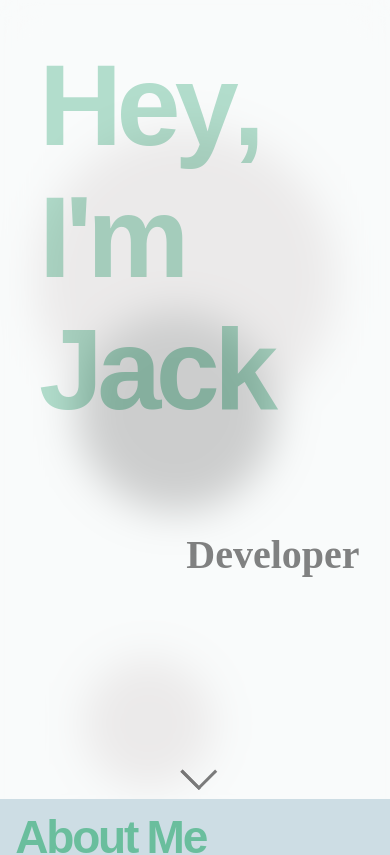
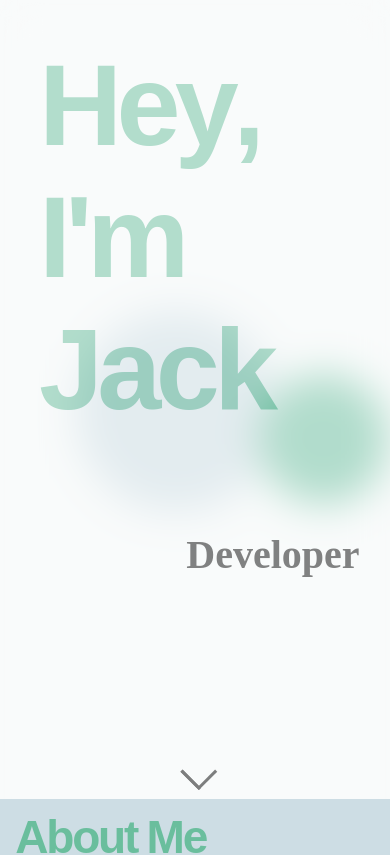
Before and after one commit to jackcdavey/PersonalWebsite, a React (Create React App) app: page / in a window 390 px wide. Shown: the top 855 px of the page. Built offline with nearby package versions, Linux system fonts and the light colour scheme; a web font is replaced by a local one.

Commit message:
Contact form layout fixes on mobile

```diff
--- a/src/components/FramerBG.tsx
+++ b/src/components/FramerBG.tsx
@@ -2,13 +2,14 @@ import { motion } from "framer-motion"
 import "../App.css"
 import { useEffect, useState } from "react"
 import { FramerContainer } from "../styles/stylesheet"
+import { LIGHTCOLORS, DARKCOLORS } from "../styles/colors"
+const COLORS = window.matchMedia("(prefers-color-scheme: dark )").matches ? DARKCOLORS : LIGHTCOLORS
 
 //At least put in some cool easter egg where the screen lights up
 //after a ball perfectly hits a corner
 
 
-
-const colorOptions = ["#DED9D9", "#545252", "#3b3434", "#A0A0A0"]
+const colorOptions = [COLORS.mainBrand, '#AAA', COLORS.lightAccent, COLORS.lightShade]
 
 //
 //Please God, forgive me for the sins I am about to commit
@@ -56,6 +57,8 @@ const bouncingElements = [] as BallProps[];
 
 // Create 3 balls
 for (let i = 0; i < 5; i++) {
+	const unusedColors = colorOptions.filter((color) => color !== bouncingElements[i - 1]?.color)
+	const color = unusedColors[Math.floor(Math.random() * unusedColors.length)]
 	bouncingElements.push({
 		id: i,
 		xPos: Math.random() * window.innerWidth,
@@ -63,7 +66,7 @@ for (let i = 0; i < 5; i++) {
 		xDir: speed,
 		yDir: speed,
 		bWidth: Math.max(window.innerWidth / (9 - i * 3), 300 - i * 100),
-		color: colorOptions[Math.floor(Math.random() * colorOptions.length)],
+		color: color,
 		change: false,
 	})
 }
--- a/src/styles/stylesheet.js
+++ b/src/styles/stylesheet.js
@@ -317,9 +317,9 @@ export const ContactForm = styled.form`
 	padding: 1%;
 	padding-bottom: 5%;
 	font-family: minion-pro-condensed-caption, serif;
-	width: 90vw;
+	width: 100%;
 
-	@media (max-width: 510px) {
+	@media (max-width: 710px) {
 		flex-direction: column;
 	}
 `
@@ -330,6 +330,9 @@ export const ContactFormWrap = styled.div`
 	align-items: center;
 	text-align: center;
 	width: 80%;
+
+	@media (max-width: 710px) {
+		width: 100%;
 `
 
 export const InnerContactFormWrap = styled.div`
@@ -356,7 +359,7 @@ export const InnerContactFormWrap = styled.div`
 export const EmailInput = styled.input`
 	height: 5vh;
 	width: 60%;
-	border-radius: 25px;
+	border-radius: 1rem;
 	border: none;
 	padding-left: 10%;
 	margin-top: 3%;
@@ -369,12 +372,16 @@ export const EmailInput = styled.input`
 	:focus {
 		outline: none;
 	}
+
+	@media (max-width: 710px) {
+		width: 85%;
+	}
 `
 
 export const MessageInput = styled.textarea`
 	height: 10vh;
 	width: 80%;
-	border-radius: 25px;
+	border-radius: 1rem;
 	border: none;
 	padding: 3%;
 	margin-top: 1%;
@@ -387,6 +394,10 @@ export const MessageInput = styled.textarea`
 
 	:focus {
 		outline: none;
+	}
+
+	@media (max-width: 710px) {
+		width: 90%;
 	}
 `
 
```
